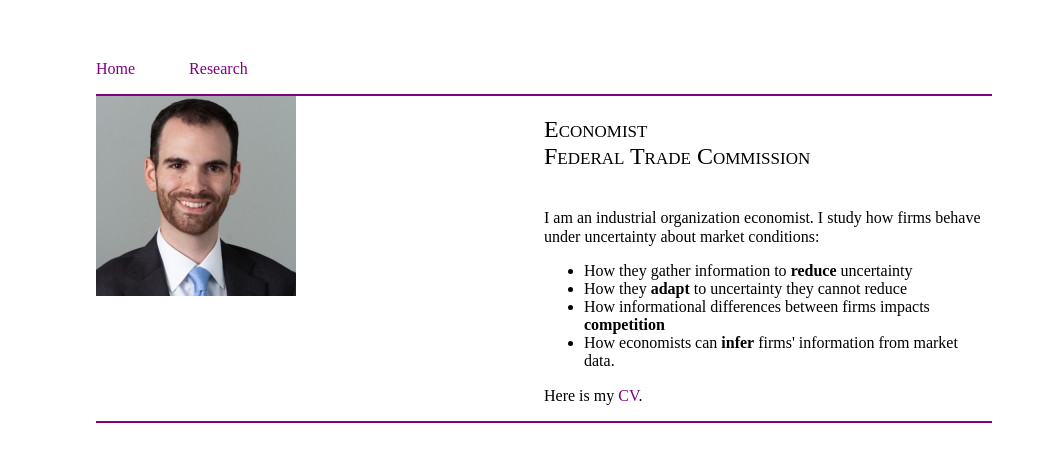
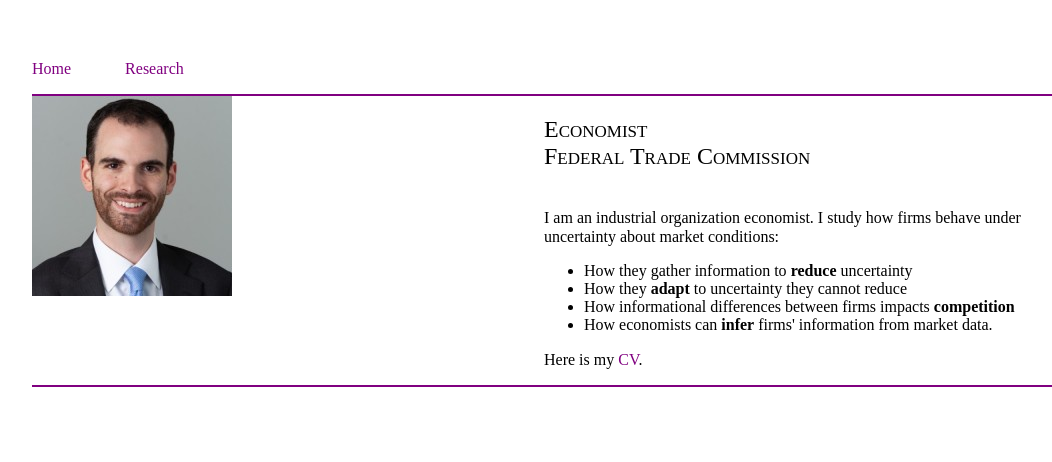
Before and after one commit to mleisten/mleisten.github.io, a Jekyll site: the page built from index.html, in a window 1280 px wide. Shown: the top 462 px of the page, without its empty margins (96-1148 px from the left). Built offline with Jekyll 4.4.1, drawn with Linux system fonts in a browser that asks for light colours.

Commit message:
Update main.css

```diff
--- a/css/main.css
+++ b/css/main.css
@@ -1,7 +1,7 @@
 body {
     margin: 60px auto;
-    width: 70%;
-    background-color: white
+    width: 80%;
+    background-color: white smoke
 }
 nav {
     border-bottom: 2px solid purple;
```
